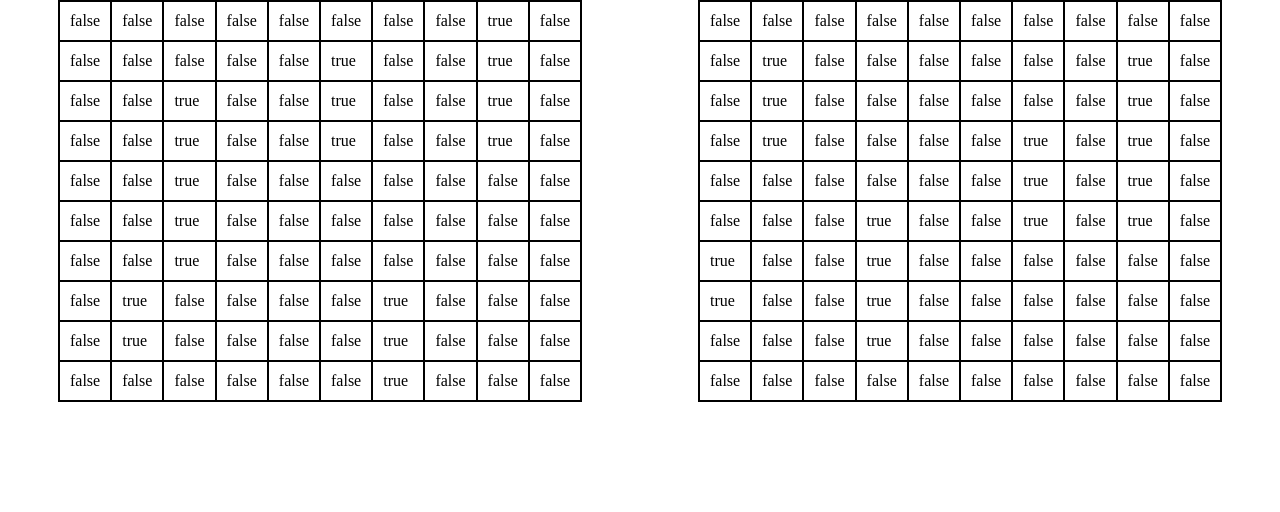
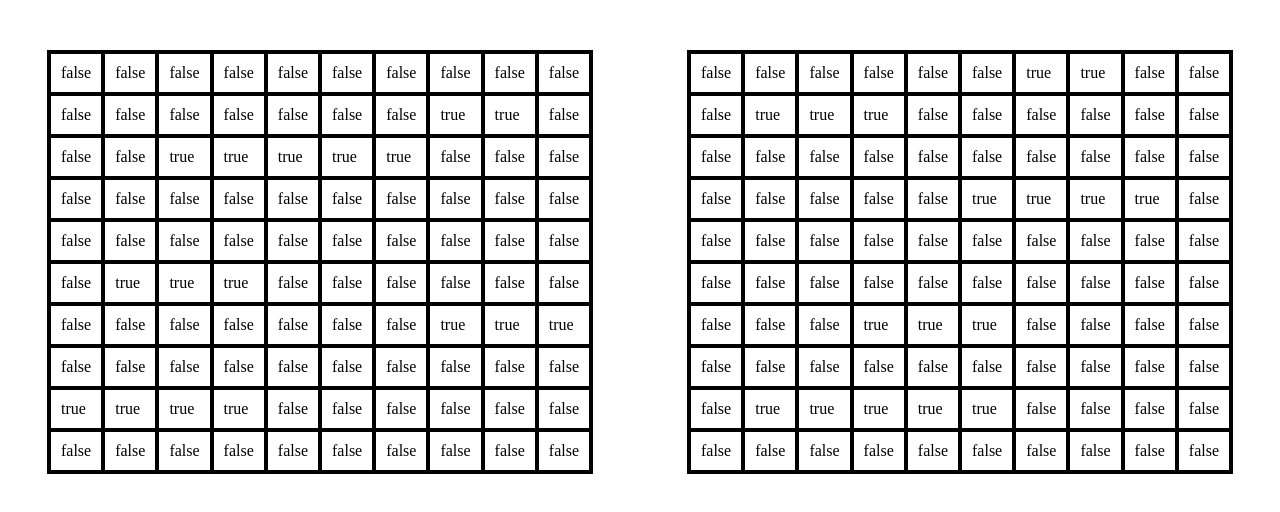
Before and after one commit to ramankala/battleship, a plain HTML site: page index.html in a window 1280 px wide. Drawn offline with Linux system fonts and the light colour scheme.

Commit message:
Game Board front end and back end mismatch fixed
Fixed the bug where the board being rendered didn't match the board
stored as an array in the gameboard factory.  Now that the board on the
webpage represents the board behind the UI, logic for making sure user
doesn't select the same square twice can be written.

```diff
--- a/styles/styles.css
+++ b/styles/styles.css
@@ -6,38 +6,44 @@
 #gameContainer{
     display: flex;
     justify-content: space-around;
+    margin-top: 50px;
 }
 #container1, #container2{
     display: flex;
+    flex-direction: column;
+}
+#row1, #row2, #row3, #row4, #row5, #row6, #row7, #row8, #row9, #row10{
+    display: flex;
 }
 #squareDiv00, #squareDiv01, #squareDiv02, #squareDiv03, #squareDiv04, #squareDiv05, #squareDiv06,
-#squareDiv07, #squareDiv08, #squareDiv09{
-    border: 2px solid black;
-    border-bottom: 0;
-    padding: 10px;
-}
-#squareDiv10, #squareDiv11, #squareDiv12, #squareDiv13, #squareDiv14, #squareDiv15, #squareDiv16, #squareDiv17,
-#squareDiv18, #squareDiv20, #squareDiv21, #squareDiv22, #squareDiv23, #squareDiv24, #squareDiv25, #squareDiv26,
-#squareDiv27, #squareDiv28, #squareDiv30, #squareDiv31, #squareDiv32, #squareDiv33, #squareDiv34, #squareDiv35,
-#squareDiv36, #squareDiv37, #squareDiv38, #squareDiv40, #squareDiv41, #squareDiv42, #squareDiv43, #squareDiv44,
-#squareDiv45, #squareDiv46, #squareDiv47, #squareDiv48, #squareDiv50, #squareDiv51, #squareDiv52, #squareDiv53,
-#squareDiv54, #squareDiv55, #squareDiv56, #squareDiv57, #squareDiv58, #squareDiv60, #squareDiv61, #squareDiv62,
-#squareDiv63, #squareDiv64, #squareDiv65, #squareDiv66, #squareDiv67, #squareDiv68, #squareDiv70, #squareDiv71,
-#squareDiv72, #squareDiv73, #squareDiv74, #squareDiv75, #squareDiv76, #squareDiv77, #squareDiv78, #squareDiv80,
-#squareDiv81, #squareDiv82, #squareDiv83, #squareDiv84, #squareDiv85, #squareDiv86, #squareDiv87, #squareDiv88,
+#squareDiv07, #squareDiv08, #squareDiv09, #squareDiv10, #squareDiv11, #squareDiv12, #squareDiv13, #squareDiv14, #squareDiv15, #squareDiv16, #squareDiv17,
+#squareDiv18, #squareDiv19, #squareDiv20, #squareDiv21, #squareDiv22, #squareDiv23, #squareDiv24, #squareDiv25, #squareDiv26,
+#squareDiv27, #squareDiv28, #squareDiv29, #squareDiv30, #squareDiv31, #squareDiv32, #squareDiv33, #squareDiv34, #squareDiv35,
+#squareDiv36, #squareDiv37, #squareDiv38, #squareDiv39, #squareDiv40, #squareDiv41, #squareDiv42, #squareDiv43, #squareDiv44,
+#squareDiv45, #squareDiv46, #squareDiv47, #squareDiv48, #squareDiv49, #squareDiv50, #squareDiv51, #squareDiv52, #squareDiv53,
+#squareDiv54, #squareDiv55, #squareDiv56, #squareDiv57, #squareDiv58, #squareDiv59, #squareDiv60, #squareDiv61, #squareDiv62,
+#squareDiv63, #squareDiv64, #squareDiv65, #squareDiv66, #squareDiv67, #squareDiv68, #squareDiv69, #squareDiv70, #squareDiv71,
+#squareDiv72, #squareDiv73, #squareDiv74, #squareDiv75, #squareDiv76, #squareDiv77, #squareDiv78, #squareDiv79, #squareDiv80,
+#squareDiv81, #squareDiv82, #squareDiv83, #squareDiv84, #squareDiv85, #squareDiv86, #squareDiv87, #squareDiv88, #squareDiv89,
 #squareDiv90, #squareDiv91, #squareDiv92, #squareDiv93, #squareDiv94, #squareDiv95, #squareDiv96, #squareDiv97,
-#squareDiv98{
-    border: 2px solid black;
-    border-bottom: 0;
-    border-left: 0;
-    padding: 10px;
-}
-#squareDiv19, #squareDiv29, #squareDiv39, #squareDiv49, #squareDiv59, #squareDiv69, #squareDiv79, #squareDiv89,
-#squareDiv99{
+#squareDiv98, #squareDiv99{
     border: 2px solid black;
     padding: 10px;
-    border-left: 0;
+    flex: 1;
 }
-#squareDiv09{
-    border: 2px solid black;
+#squareDiv00, #squareDiv01, #squareDiv02, #squareDiv03, #squareDiv04, #squareDiv05, #squareDiv06, #squareDiv07, #squareDiv08,
+#squareDiv09 {
+    border-top: 4px solid black;
 }
+#squareDiv09, #squareDiv19, #squareDiv29, #squareDiv39, #squareDiv49, #squareDiv59, #squareDiv69, #squareDiv79,
+#squareDiv89, #squareDiv99{
+    border-right: 4px solid black;
+}
+#squareDiv90, #squareDiv91, #squareDiv92, #squareDiv93, #squareDiv94, #squareDiv95, #squareDiv96, #squareDiv97,
+#squareDiv98, #squareDiv99{
+    border-bottom: 4px solid black;
+}
+#squareDiv00, #squareDiv10, #squareDiv20, #squareDiv30, #squareDiv40, #squareDiv50, #squareDiv60, #squareDiv70,
+#squareDiv80, #squareDiv90{
+    border-left: 4px solid black;
+}
```
Also changed, not shown: main.js.
